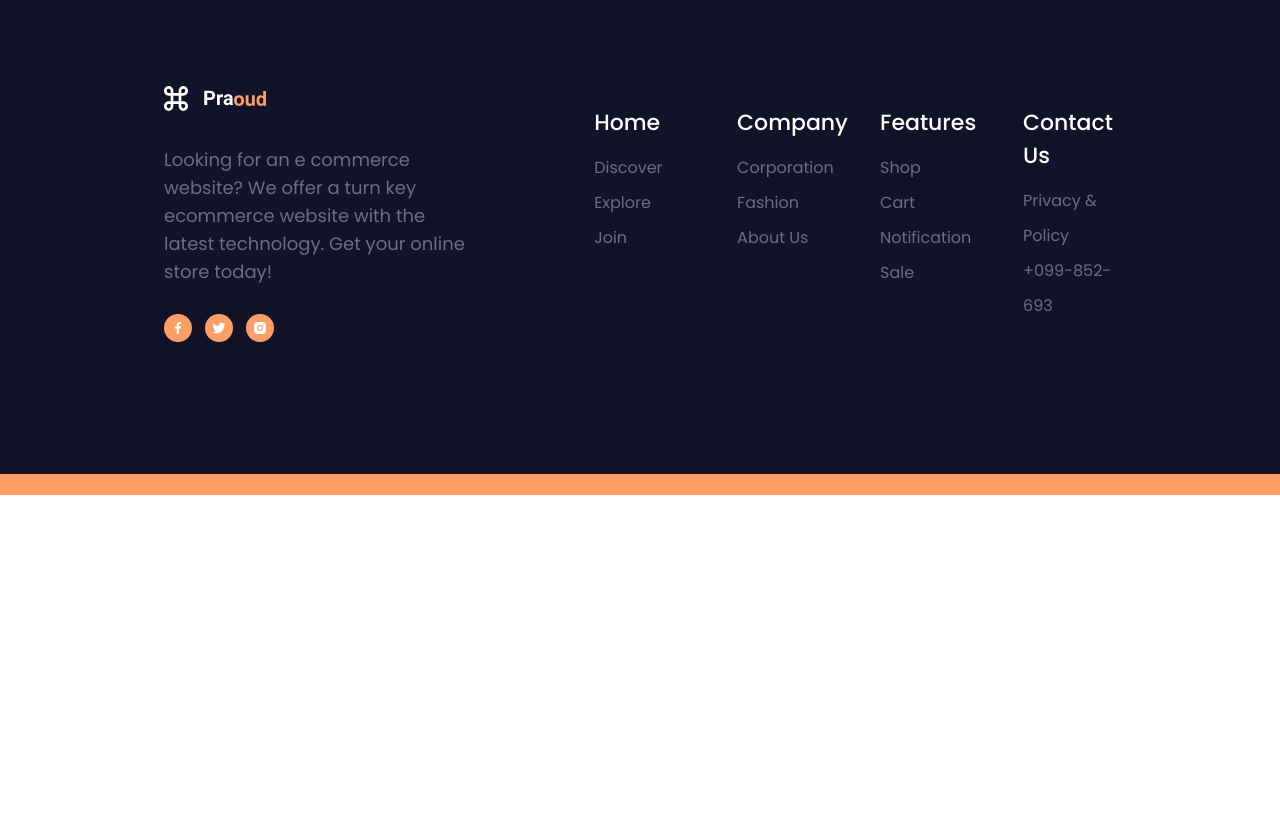
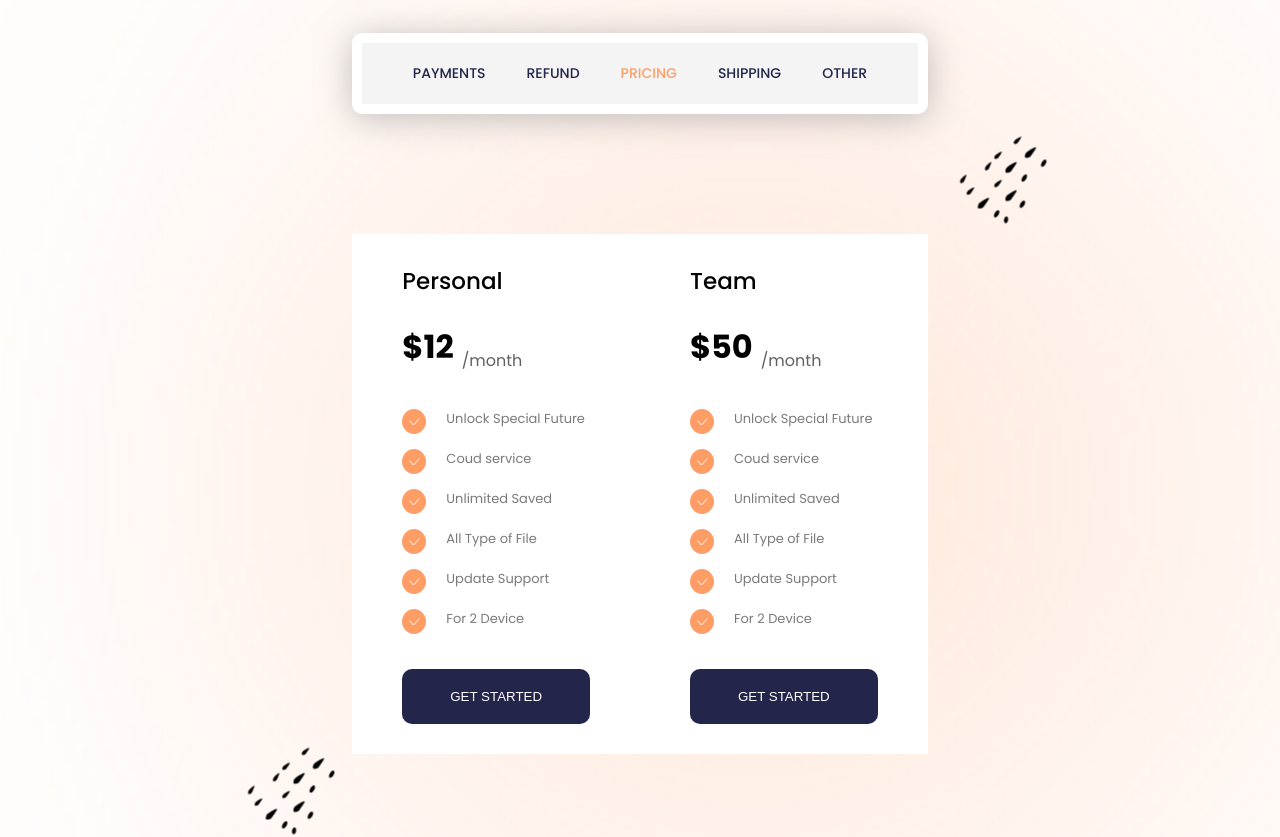
Before and after one commit to Marcus20119/lp_e-commerce, a React (Create React App) app: page / in a window 1280 px wide. Shown: the part 5200-6037 px from the top of the page. Before the commit the page ends 5695 px from the top, so only its background shows below. Built offline with nearby package versions, Linux system fonts and the light colour scheme.

Commit message:
update fram8

```diff
--- a/src/components/Frame3/ProductSection/index.jsx
+++ b/src/components/Frame3/ProductSection/index.jsx
@@ -10,9 +10,9 @@ function ProductSection(){
                 <PrimaryButton
                     widthType="fit"
                     style={{
-                      fontFamily: "'Roboto', sans-serif",
-                      paddingRight: '30px',
-                      paddingLeft: '30px',
+                        fontFamily: "'Roboto', sans-serif",
+                        paddingRight: '30px',
+                        paddingLeft: '30px',
                     }}
                 >
                     <span>See all Product</span>
--- /dev/null
+++ b/src/components/Frame8/Frame8.module.scss
@@ -0,0 +1,6 @@
+.Frame8 {
+    position: relative;
+    margin: 0 auto;
+    width: 85%;
+    margin-bottom: 157px;
+}
--- /dev/null
+++ b/src/components/Frame8/Information/Information.module.scss
@@ -0,0 +1,80 @@
+.container {
+    display: flex;
+    justify-content: space-between;
+    margin: 50px 230px 100px 230px;
+    .packageCard {
+        padding: 30px 50px;
+        width: 350px;
+        background-color: #fff;
+        &:hover {
+            .tryButton {
+                background-color: var(--primary-color);
+                color: #fff;
+                cursor: pointer;
+                transition: transform 1s ease;
+                &:hover {
+                    transform: scale(1.2);
+                }
+            }
+        }
+        h3 {
+            font-weight: 500;
+            font-size: 23px;
+            margin-bottom: 25px;
+        }
+        .price {
+            display: flex;
+            margin-bottom: 35px;
+            p {
+                padding-left: 8px;
+                padding-top: 25px;
+                line-height: 1.6;
+                color: #616161;
+            }
+        }
+        .preferentialContainer {
+            .preferential {
+                display: flex;
+                margin-bottom: 15px;
+            }
+            p {
+                font-size: 13px;
+                padding-left: 20px;
+                color: #7A7A7A;
+            }
+        }
+        .tryButton {
+            margin-top: 20px;
+            width: 100%;
+            color: #fff;
+            background-color: #23254B;
+            padding: 20px 0;
+            border-radius: 10px;
+        }
+    }
+}
+
+.ab1 {
+    position: absolute;
+    transform: rotate(270deg);
+    top: 200px;
+    right: 110px;
+}
+
+.ab2 {
+    position: absolute;
+    transform: rotate(270deg);
+    bottom: -80px;
+    left: 125px;
+}
+
+.blur {
+    position: absolute;
+    top: 350px;
+    left: 380px;
+    width: 500px;
+    height: 400px;
+    background-color: var(--primary-color);
+    z-index: -1;
+    filter: blur(300px);
+}
--- /dev/null
+++ b/src/components/Frame8/Information/index.jsx
@@ -0,0 +1,64 @@
+import styles from './Information.module.scss'
+import { Fragment } from 'react'
+const packages = [
+    {
+        entity:"Personal",
+        price:"$12",
+        icon:"",
+        preferential:[
+            "Unlock Special Future",
+            "Coud service",
+            "Unlimited Saved",
+            "All Type of File",
+            "Update Support",
+            "For 2 Device"
+        ]
+    },
+    {
+        entity:"Team",
+        price:"$50",
+        icon:"",
+        preferential:[
+            "Unlock Special Future",
+            "Coud service",
+            "Unlimited Saved",
+            "All Type of File",
+            "Update Support",
+            "For 2 Device"
+        ]
+    }
+]
+function Information(){
+    return (
+        <Fragment>
+        <div className={styles.container}>
+            {packages.map((item,index)=>{
+                return(
+                    <div key={index} className={styles.packageCard}>
+                        <h3>{item.entity}</h3>
+                        <div className={styles.price}><h1>{item.price}</h1><p>/month</p></div>
+                        <div className={styles.preferentialContainer}>
+                            {item.preferential.map((item,index) =>{
+                                return(
+                                    <div key={index} className={styles.preferential}>
+                                        <svg width="24" height="25" viewBox="0 0 24 25" fill="none" xmlns="http://www.w3.org/2000/svg">
+                                            <ellipse cx="12" cy="12.5" rx="12" ry="12.5" fill="#FE9E66"/>
+                                            <path d="M8 12L11.4615 16L17 10" stroke="white" strokeLinecap="round" strokeLinejoin="round"/>
+                                        </svg>
+                                        <p>{item}</p>
+                                    </div>
+                                )
+                            })}
+                        </div>
+                        <button className={styles.tryButton}>GET STARTED</button>
+                    </div>
+                )
+            })}
+        </div>
+        <img className={styles.ab1} src="abstract.png" alt="abstract" />
+        <img className={styles.ab2} src="abstract.png" alt="abstract" />
+        <div className={styles.blur}></div>
+        </Fragment>
+    )
+};
+export default Information;
--- /dev/null
+++ b/src/components/Frame8/Navbar/Navbar.module.scss
@@ -0,0 +1,37 @@
+.container {
+    margin-bottom: 120px;
+    .title {
+        text-align: center;
+    }
+    .navbar {
+        display: flex;
+        justify-content: space-around;
+        margin: 50px 230px;
+        padding: 0 30px;
+        background-color: #F4F4F4;
+        border-radius: 10px;
+        border: 10px solid #fff;
+        box-shadow: 0px 4px 34px rgba(132, 132, 132, 0.5);
+        a {
+            color: #23254B;
+            padding: 20px 0;
+            font-weight: 500;
+            font-size: 14px;
+            position: relative;
+            &:hover {
+                &::after {
+                    content: '';
+                    display: block;
+                    position: absolute;
+                    bottom: 0;
+                    left: 0;
+                    height: 3px;
+                    width: 100%;
+                    background-color: #23254B;
+                    transform-origin: right top;
+                    transition: transform 0.2 ease-out;
+                }
+            }
+        }
+    }
+}
--- /dev/null
+++ b/src/components/Frame8/Navbar/index.jsx
@@ -0,0 +1,30 @@
+import styles from './Navbar.module.scss'
+import { useState } from 'react';
+const navItems= ['PAYMENTS', 'REFUND','PRICING', 'SHIPPING', 'OTHER']
+const Navbar = () => {
+    const [active,setActive]=useState(2)
+    return (
+        <div className={styles.container}>
+            <h1 className={styles.title}>Have Any Question ?</h1>
+            <div className={styles.navbar}>
+                {navItems.map((item,index)=>{
+                    return (
+                        // eslint-disable-next-line jsx-a11y/anchor-is-valid
+                        <a
+                            key={index}
+                            href="#"
+                            style={active===index?{color:'var(--primary-color)'}:{}}
+                            onClick={(e)=>{
+                                setActive(index);
+                                e.preventDefault();
+                            }}
+                        >
+                            {item}
+                        </a>
+                    )
+                })}
+            </div>
+        </div>
+    )
+};
+export default Navbar;
--- a/src/components/Frame8/index.jsx
+++ b/src/components/Frame8/index.jsx
@@ -1,5 +1,13 @@
+import styles from './Frame8.module.scss'
+import Navbar from './Navbar';
+import Information from './Information';
 const Frame8 = () => {
-  return <div></div>;
+  return (
+    <div className={styles.Frame8}>
+      <Navbar />
+      <Information />
+    </div>
+  )
 };
 
 export default Frame8;
```
Also changed, not shown: src/components/Frame1/MainContent/MainContent.module.scss (+5 -13 lines).
